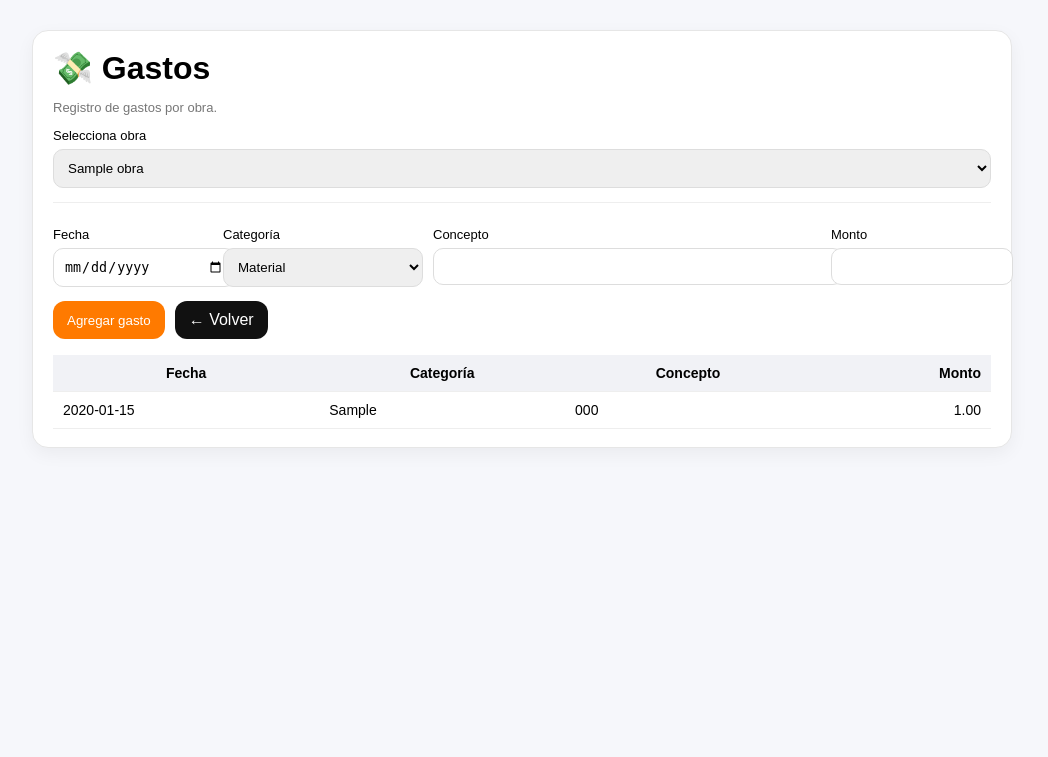
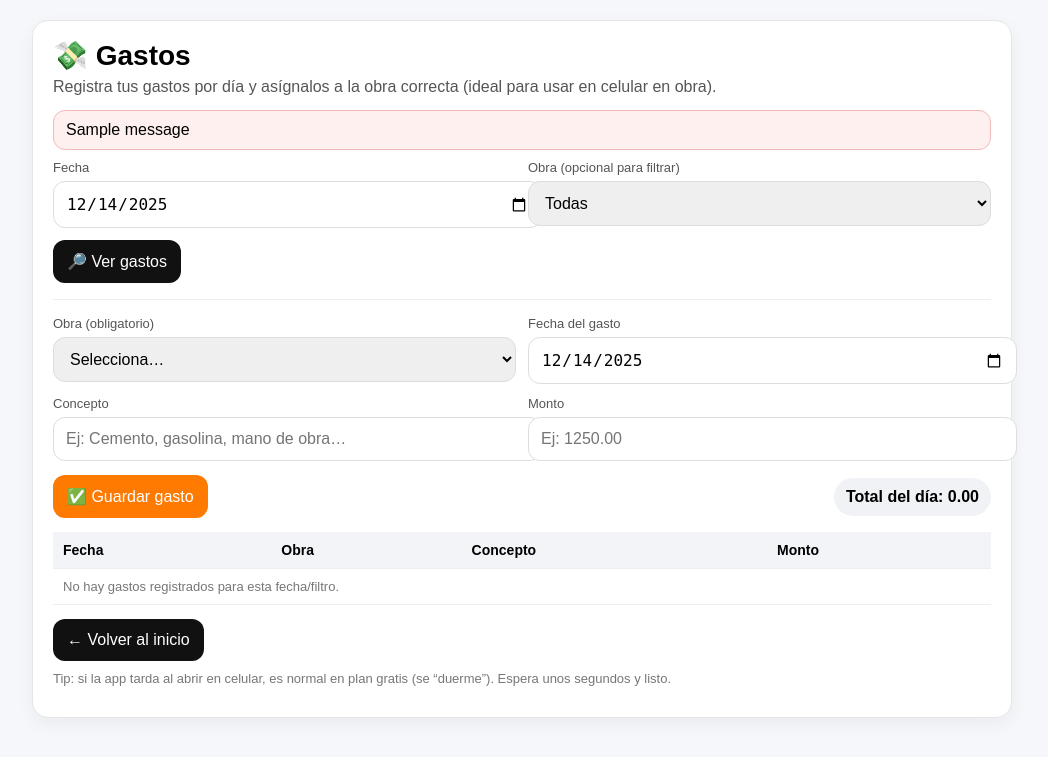
Before and after one commit to construar-control-obra/construar-control-obra, a Flask app: page /gastos in a window 1280 px wide. Shown: the top 757 px of the page, without its empty margins (118-1166 px from the left). Run offline with Flask 3, Linux system fonts and the light colour scheme; tables that the repository leaves empty hold one stand-in row (values such as "Sample post"); one stand-in notice (Sample message) is shown.

Commit message:
Gastos por día por obra

```diff
--- a/main.py
+++ b/main.py
@@ -1,39 +1,37 @@
 
-from flask import Flask, render_template, request, redirect, url_for
+
+from flask import Flask, render_template, request, redirect, url_for, flash
 from flask_sqlalchemy import SQLAlchemy
-from datetime import datetime
+from datetime import datetime, date
 import os
 
-# --------------------
-# APP
-# --------------------
 app = Flask(__name__)
-app.secret_key = os.environ.get("SECRET_KEY", "construar-local")
+app.secret_key = "construar-local"
 
-# --------------------
-# DATABASE (Render / PostgreSQL)
-# --------------------
+# =========================
+# DB: Render (Postgres) o local (SQLite)
+# =========================
 db_url = os.environ.get("DATABASE_URL")
+if db_url:
+    # Render suele dar postgres://, SQLAlchemy requiere postgresql://
+    if db_url.startswith("postgres://"):
+        db_url = db_url.replace("postgres://", "postgresql://", 1)
+    app.config["SQLALCHEMY_DATABASE_URI"] = db_url
+else:
+    # Local: SQLite dentro de /instance
+    app.config["SQLALCHEMY_DATABASE_URI"] = "sqlite:///" + os.path.join(app.instance_path, "construar.db")
 
-if db_url and db_url.startswith("postgres://"):
-    db_url = db_url.replace("postgres://", "postgresql://", 1)
-
-if not db_url:
-    db_url = "sqlite:///" + os.path.join(app.instance_path, "construar.db")
-
-app.config["SQLALCHEMY_DATABASE_URI"] = db_url
 app.config["SQLALCHEMY_TRACK_MODIFICATIONS"] = False
-
 db = SQLAlchemy(app)
 
-# --------------------
+# =========================
 # MODELOS
-# --------------------
+# =========================
 class Obra(db.Model):
     id = db.Column(db.Integer, primary_key=True)
     nombre = db.Column(db.String(120), nullable=False)
-    ubicacion = db.Column(db.String(200))
-    cliente = db.Column(db.String(120))
+    ubicacion = db.Column(db.String(200), nullable=True)
+    cliente = db.Column(db.String(120), nullable=True)
     creado = db.Column(db.DateTime, default=datetime.utcnow)
 
 class PartidaPresupuesto(db.Model):
@@ -43,7 +41,7 @@ class PartidaPresupuesto(db.Model):
 
     partida = db.Column(db.String(50), nullable=False)
     descripcion = db.Column(db.String(250), nullable=False)
-    unidad = db.Column(db.String(30))
+    unidad = db.Column(db.String(30), nullable=True)
     cantidad = db.Column(db.Float, default=0.0)
     precio_unitario = db.Column(db.Float, default=0.0)
     creado = db.Column(db.DateTime, default=datetime.utcnow)
@@ -53,30 +51,27 @@ class Gasto(db.Model):
     obra_id = db.Column(db.Integer, db.ForeignKey("obra.id"), nullable=False)
     obra = db.relationship("Obra", backref=db.backref("gastos", lazy=True))
 
-    fecha = db.Column(db.Date, nullable=False)
-    categoria = db.Column(db.String(60), nullable=False)
+    fecha = db.Column(db.Date, nullable=False, default=date.today)  # gasto por día
     concepto = db.Column(db.String(250), nullable=False)
     monto = db.Column(db.Float, nullable=False, default=0.0)
     creado = db.Column(db.DateTime, default=datetime.utcnow)
 
-# --------------------
-# CREAR TABLAS
-# --------------------
 with app.app_context():
-    if db_url.startswith("sqlite:///"):
-        os.makedirs(app.instance_path, exist_ok=True)
+    os.makedirs(app.instance_path, exist_ok=True)
     db.create_all()
 
-# --------------------
-# HOME
-# --------------------
+# =========================
+# RUTAS
+# =========================
 @app.route("/")
 def home():
     return render_template("index.html")
 
-# --------------------
-# NUEVA OBRA
-# --------------------
+@app.route("/obras")
+def obras():
+    lista = Obra.query.order_by(Obra.creado.desc()).all()
+    return render_template("obras.html", obras=lista)
+
 @app.route("/obras/nueva", methods=["GET", "POST"])
 def nueva_obra():
     if request.method == "POST":
@@ -84,136 +79,142 @@ def nueva_obra():
         ubicacion = (request.form.get("ubicacion") or "").strip()
         cliente = (request.form.get("cliente") or "").strip()
 
-        if nombre:
-            db.session.add(Obra(nombre=nombre, ubicacion=ubicacion, cliente=cliente))
-            db.session.commit()
+        if not nombre:
+            flash("Falta el nombre de la obra.", "error")
+            return redirect(url_for("nueva_obra"))
 
-        return redirect(url_for("nueva_obra"))
+        o = Obra(nombre=nombre, ubicacion=ubicacion or None, cliente=cliente or None)
+        db.session.add(o)
+        db.session.commit()
+        flash("Obra creada correctamente ✅", "ok")
+        return redirect(url_for("obras"))
 
-    obras = Obra.query.order_by(Obra.creado.desc()).all()
-    return render_template("nueva_obra.html", obras=obras)
+    return render_template("nueva_obra.html")
 
-# --------------------
-# PRESUPUESTO
-# --------------------
-@app.route("/presupuesto", methods=["GET", "POST"])
+@app.route("/presupuesto")
 def presupuesto():
-    obras = Obra.query.order_by(Obra.creado.desc()).all()
-    obra_id = request.args.get("obra_id", type=int)
+    obras_lista = Obra.query.order_by(Obra.creado.desc()).all()
+    # por ahora solo muestra pantalla; luego metemos alta de partidas si quieres
+    return render_template("presupuesto.html", obras=obras_lista)
 
-    if obra_id is None and obras:
-        obra_id = obras[0].id
-
-    obra_sel = Obra.query.get(obra_id) if obra_id else None
-
-    def to_float(x):
-        try:
-            return float((x or "0").replace(",", ""))
-        except:
-            return 0.0
-
-    if request.method == "POST" and obra_sel:
-        db.session.add(
-            PartidaPresupuesto(
-                obra_id=obra_sel.id,
-                partida=request.form.get("partida"),
-                descripcion=request.form.get("descripcion"),
-                unidad=request.form.get("unidad"),
-                cantidad=to_float(request.form.get("cantidad")),
-                precio_unitario=to_float(request.form.get("precio_unitario")),
-            )
-        )
-        db.session.commit()
-        return redirect(url_for("presupuesto", obra_id=obra_sel.id))
-
-    partidas = []
-    total = 0.0
-    if obra_sel:
-        partidas = PartidaPresupuesto.query.filter_by(obra_id=obra_sel.id).all()
-        total = sum((p.cantidad or 0) * (p.precio_unitario or 0) for p in partidas)
-
-    return render_template("presupuesto.html", obras=obras, obra_sel=obra_sel, partidas=partidas, total=total)
-
-# --------------------
-# GASTOS (DESDE CELULAR)
-# --------------------
+# =========================
+# GASTOS POR DÍA (OPCIÓN A)
+# =========================
 @app.route("/gastos", methods=["GET", "POST"])
 def gastos():
-    obras = Obra.query.order_by(Obra.creado.desc()).all()
-    obra_id = request.args.get("obra_id", type=int)
+    obras_lista = Obra.query.order_by(Obra.creado.desc()).all()
 
-    if obra_id is None and obras:
-        obra_id = obras[0].id
+    # fecha seleccionada (por defecto hoy)
+    fecha_str = request.args.get("fecha") or date.today().isoformat()
+    try:
+        fecha_sel = datetime.strptime(fecha_str, "%Y-%m-%d").date()
+    except ValueError:
+        fecha_sel = date.today()
 
-    obra_sel = Obra.query.get(obra_id) if obra_id else None
+    # obra seleccionada (opcional)
+    obra_id_q = request.args.get("obra_id")
+    obra_id_sel = int(obra_id_q) if obra_id_q and obra_id_q.isdigit() else None
 
-    def to_float(x):
+    if request.method == "POST":
+        obra_id = request.form.get("obra_id")
+        concepto = (request.form.get("concepto") or "").strip()
+        monto_raw = (request.form.get("monto") or "").strip()
+        fecha_post = request.form.get("fecha") or date.today().isoformat()
+
+        # parse fecha
         try:
-            return float((x or "0").replace(",", ""))
-        except:
-            return 0.0
+            f = datetime.strptime(fecha_post, "%Y-%m-%d").date()
+        except ValueError:
+            f = date.today()
 
-    if request.method == "POST" and obra_sel:
-        fecha = datetime.strptime(request.form.get("fecha"), "%Y-%m-%d").date()
-        db.session.add(
-            Gasto(
-                obra_id=obra_sel.id,
-                fecha=fecha,
-                categoria=request.form.get("categoria"),
-                concepto=request.form.get("concepto"),
-                monto=to_float(request.form.get("monto")),
-            )
+        # validaciones
+        if not obra_id or not obra_id.isdigit():
+            flash("Selecciona una obra.", "error")
+            return redirect(url_for("gastos", fecha=f.isoformat()))
+
+        try:
+            monto = float(monto_raw.replace(",", ""))
+        except ValueError:
+            monto = -1
+
+        if not concepto:
+            flash("Escribe el concepto del gasto.", "error")
+            return redirect(url_for("gastos", obra_id=obra_id, fecha=f.isoformat()))
+
+        if monto <= 0:
+            flash("El monto debe ser mayor a 0.", "error")
+            return redirect(url_for("gastos", obra_id=obra_id, fecha=f.isoformat()))
+
+        g = Gasto(
+            obra_id=int(obra_id),
+            fecha=f,
+            concepto=concepto,
+            monto=monto
         )
+        db.session.add(g)
         db.session.commit()
-        return redirect(url_for("gastos", obra_id=obra_sel.id))
 
-    gastos = []
-    total = 0.0
-    if obra_sel:
-        gastos = Gasto.query.filter_by(obra_id=obra_sel.id).all()
-        total = sum(g.monto or 0 for g in gastos)
+        flash("Gasto guardado ✅", "ok")
+        return redirect(url_for("gastos", obra_id=obra_id, fecha=f.isoformat()))
 
-    return render_template("gastos.html", obras=obras, obra_sel=obra_sel, gastos=gastos, total=total)
+    # consulta gastos
+    q = Gasto.query.filter(Gasto.fecha == fecha_sel).order_by(Gasto.creado.desc())
+    if obra_id_sel:
+        q = q.filter(Gasto.obra_id == obra_id_sel)
 
-# --------------------
-# DASHBOARD
-# --------------------
+    lista_gastos = q.all()
+    total_dia = sum((g.monto or 0) for g in lista_gastos)
+
+    return render_template(
+        "gastos.html",
+        obras=obras_lista,
+        gastos=lista_gastos,
+        fecha_sel=fecha_sel,
+        obra_id_sel=obra_id_sel,
+        total_dia=total_dia
+    )
+
 @app.route("/dashboard")
 def dashboard():
-    obras = Obra.query.order_by(Obra.creado.desc()).all()
+    obras_lista = Obra.query.order_by(Obra.creado.desc()).all()
 
     filas = []
-    total_pres = 0
-    total_gas = 0
+    total_pres = 0.0
+    total_gas = 0.0
 
-    for o in obras:
-        pres = sum((p.cantidad or 0) * (p.precio_unitario or 0) for p in o.partidas_presupuesto)
-        gas = sum((g.monto or 0) for g in o.gastos)
+    for o in obras_lista:
+        partidas = PartidaPresupuesto.query.filter_by(obra_id=o.id).all()
+        gastos_obra = Gasto.query.filter_by(obra_id=o.id).all()
+
+        pres = sum((p.cantidad or 0) * (p.precio_unitario or 0) for p in partidas)
+        gas = sum((g.monto or 0) for g in gastos_obra)
+
+        diff = pres - gas
+        avance = (gas / pres * 100.0) if pres > 0 else 0.0
 
         filas.append({
-            "obra": o,
+            "obra": o.nombre,
             "presupuesto": pres,
             "gastos": gas,
-            "diferencia": pres - gas,
-            "avance": (gas / pres * 100) if pres > 0 else 0,
+            "diferencia": diff,
+            "avance": avance
         })
 
         total_pres += pres
         total_gas += gas
+
+    total_diff = total_pres - total_gas
+    total_avance = (total_gas / total_pres * 100.0) if total_pres > 0 else 0.0
 
     return render_template(
         "dashboard.html",
         filas=filas,
         total_pres=total_pres,
         total_gas=total_gas,
-        total_diff=total_pres - total_gas,
-        total_avance=(total_gas / total_pres * 100) if total_pres > 0 else 0,
+        total_diff=total_diff,
+        total_avance=total_avance
     )
 
-# --------------------
-# SOLO PARA EJECUCIÓN LOCAL
-# --------------------
+# SOLO PARA LOCAL (en Render lo ignora gunicorn)
 if __name__ == "__main__":
     app.run(debug=True)
-if __name__ == "__main__":
-    app.run(debug=True)
--- a/templates/gastos.html
+++ b/templates/gastos.html
@@ -5,114 +5,134 @@
   <meta name="viewport" content="width=device-width, initial-scale=1">
   <title>Gastos</title>
   <style>
-    body{font-family:Arial; background:#f6f7fb; margin:0; padding:30px;}
-    .wrap{max-width:980px; margin:0 auto;}
-    .card{background:#fff; border:1px solid #e6e6e6; border-radius:16px; padding:18px 20px; box-shadow:0 6px 18px rgba(0,0,0,.05);}
-    h1{margin:0 0 6px;}
-    .muted{color:#777; font-size:13px;}
-    label{font-size:13px; display:block; margin-top:10px;}
-    input, select{width:100%; padding:10px; border-radius:10px; border:1px solid #ddd; margin-top:6px;}
-    .grid{display:grid; grid-template-columns: 160px 200px 1fr 160px; gap:10px;}
-    .actions{margin-top:14px; display:flex; gap:10px; flex-wrap:wrap;}
-    .btn{padding:10px 14px; border-radius:12px; text-decoration:none; border:0; cursor:pointer;}
-    .primary{background:#ff7a00; color:#fff;}
-    .dark{background:#111; color:#fff;}
-    table{width:100%; border-collapse:collapse; margin-top:16px;}
-    th,td{border-bottom:1px solid #eee; padding:10px; font-size:14px;}
-    th{background:#f1f2f6;}
-    .right{text-align:right;}
+    body{font-family:Arial;background:#f6f7fb;margin:0;padding:20px}
+    .wrap{max-width:980px;margin:0 auto}
+    .card{background:#fff;border:1px solid #e6e6e6;border-radius:16px;padding:18px 20px;box-shadow:0 6px 18px rgba(0,0,0,.05)}
+    h1{margin:0 0 6px;font-size:28px}
+    .sub{color:#555;margin:0 0 14px}
+    .row{display:grid;grid-template-columns:1fr 1fr;gap:12px}
+    @media (max-width:720px){.row{grid-template-columns:1fr}}
+    label{display:block;font-size:13px;color:#555;margin:0 0 6px}
+    input,select{width:100%;padding:12px;border:1px solid #ddd;border-radius:12px;font-size:16px}
+    .btn{display:inline-block;background:#111;color:#fff;text-decoration:none;padding:12px 14px;border-radius:12px;border:none;font-size:16px;cursor:pointer}
+    .btn2{background:#ff7a00}
+    .topbar{display:flex;gap:10px;flex-wrap:wrap;align-items:center;justify-content:space-between;margin:14px 0}
+    .pill{background:#f1f2f6;border-radius:999px;padding:10px 12px;font-weight:700}
+    table{width:100%;border-collapse:collapse;margin-top:14px}
+    th,td{padding:10px;border-bottom:1px solid #eee;text-align:left;font-size:14px}
+    th{background:#f3f4f8}
+    .muted{color:#777;font-size:13px;margin-top:10px}
+    .flash{margin:10px 0;padding:10px 12px;border-radius:12px}
+    .ok{background:#e9fff1;border:1px solid #b7f0c8}
+    .err{background:#fff0f0;border:1px solid #f1b9b9}
   </style>
 </head>
 <body>
   <div class="wrap">
     <div class="card">
+      <h1>💸 Gastos</h1>
+      <p class="sub">Registra tus gastos por día y asígnalos a la obra correcta (ideal para usar en celular en obra).</p>
 
-<h1>💸 Gastos</h1>
-<p class="muted">Registro de gastos por obra.</p>
+      {% with messages = get_flashed_messages(with_categories=true) %}
+        {% if messages %}
+          {% for cat, msg in messages %}
+            <div class="flash {{ 'ok' if cat=='ok' else 'err' }}">{{ msg }}</div>
+          {% endfor %}
+        {% endif %}
+      {% endwith %}
 
-<form method="get">
-  <label>Selecciona obra</label>
-  <select name="obra_id" onchange="this.form.submit()">
+      <!-- FILTRO (GET) -->
+      <form method="GET" action="/gastos">
+        <div class="row">
+          <div>
+            <label>Fecha</label>
+            <input type="date" name="fecha" value="{{ fecha_sel.isoformat() }}">
+          </div>
+          <div>
+            <label>Obra (opcional para filtrar)</label>
+            <select name="obra_id">
+              <option value="">Todas</option>
               {% for o in obras %}
-      <option value="{{ o.id }}" {% if obra_sel and o.id == obra_sel.id %}selected{% endif %}>
-        {{ o.nombre }}
-      </option>
+                <option value="{{ o.id }}" {% if obra_id_sel==o.id %}selected{% endif %}>{{ o.nombre }}</option>
               {% endfor %}
             </select>
+          </div>
+        </div>
+        <div style="margin-top:12px">
+          <button class="btn" type="submit">🔎 Ver gastos</button>
+        </div>
       </form>
 
-{% if obra_sel %}
-<hr style="border:none;border-top:1px solid #eee;margin:14px 0;">
+      <hr style="border:none;border-top:1px solid #eee;margin:16px 0">
 
-<form method="post">
-  <input type="hidden" name="obra_id" value="{{ obra_sel.id }}">
-
-  <div class="grid">
+      <!-- ALTA (POST) -->
+      <form method="POST" action="/gastos">
+        <div class="row">
           <div>
-      <label>Fecha</label>
-      <input type="date" name="fecha" required>
-    </div>
-
-    <div>
-      <label>Categoría</label>
-      <select name="categoria" required>
-        <option>Material</option>
-        <option>Mano de Obra</option>
-        <option>IMSS</option>
-        <option>ISR</option>
-        <option>Indirectos</option>
-        <option>Equipo</option>
-        <option>Otros</option>
+            <label>Obra (obligatorio)</label>
+            <select name="obra_id" required>
+              <option value="">Selecciona…</option>
+              {% for o in obras %}
+                <option value="{{ o.id }}" {% if obra_id_sel==o.id %}selected{% endif %}>{{ o.nombre }}</option>
+              {% endfor %}
             </select>
           </div>
 
           <div>
+            <label>Fecha del gasto</label>
+            <input type="date" name="fecha" value="{{ fecha_sel.isoformat() }}" required>
+          </div>
+
+          <div>
             <label>Concepto</label>
-      <input name="concepto" required>
+            <input type="text" name="concepto" placeholder="Ej: Cemento, gasolina, mano de obra…" required>
           </div>
 
           <div>
             <label>Monto</label>
-      <input name="monto" required>
+            <input type="number" step="0.01" name="monto" placeholder="Ej: 1250.00" required>
           </div>
         </div>
 
-  <div class="actions">
-    <button class="btn primary">Agregar gasto</button>
-    <a class="btn dark" href="{{ url_for('home') }}">← Volver</a>
+        <div class="topbar">
+          <button class="btn btn2" type="submit">✅ Guardar gasto</button>
+          <div class="pill">Total del día: {{ '%.2f'|format(total_dia) }}</div>
         </div>
       </form>
 
+      <!-- LISTA -->
       <table>
         <thead>
           <tr>
             <th>Fecha</th>
-      <th>Categoría</th>
+            <th>Obra</th>
             <th>Concepto</th>
-      <th class="right">Monto</th>
+            <th>Monto</th>
           </tr>
         </thead>
         <tbody>
+          {% if gastos and gastos|length > 0 %}
             {% for g in gastos %}
               <tr>
                 <td>{{ g.fecha }}</td>
-      <td>{{ g.categoria }}</td>
+                <td>{{ g.obra.nombre }}</td>
                 <td>{{ g.concepto }}</td>
-      <td class="right">{{ "%.2f"|format(g.monto) }}</td>
-    </tr>
-    {% else %}
-    <tr>
-      <td colspan="4" class="muted">Aún no hay gastos registrados.</td>
+                <td>{{ '%.2f'|format(g.monto) }}</td>
               </tr>
             {% endfor %}
+          {% else %}
+            <tr><td colspan="4" class="muted">No hay gastos registrados para esta fecha/filtro.</td></tr>
+          {% endif %}
         </tbody>
       </table>
 
-{% else %}
-<p class="muted">Primero crea una obra.</p>
-<a class="btn dark" href="{{ url_for('home') }}">← Volver</a>
-{% endif %}
+      <div style="margin-top:14px">
+        <a class="btn" href="/">← Volver al inicio</a>
+      </div>
 
+      <p class="muted">
+        Tip: si la app tarda al abrir en celular, es normal en plan gratis (se “duerme”). Espera unos segundos y listo.
+      </p>
     </div>
   </div>
 </body>
```
Lines whose indentation alone changed are shown as unchanged.
